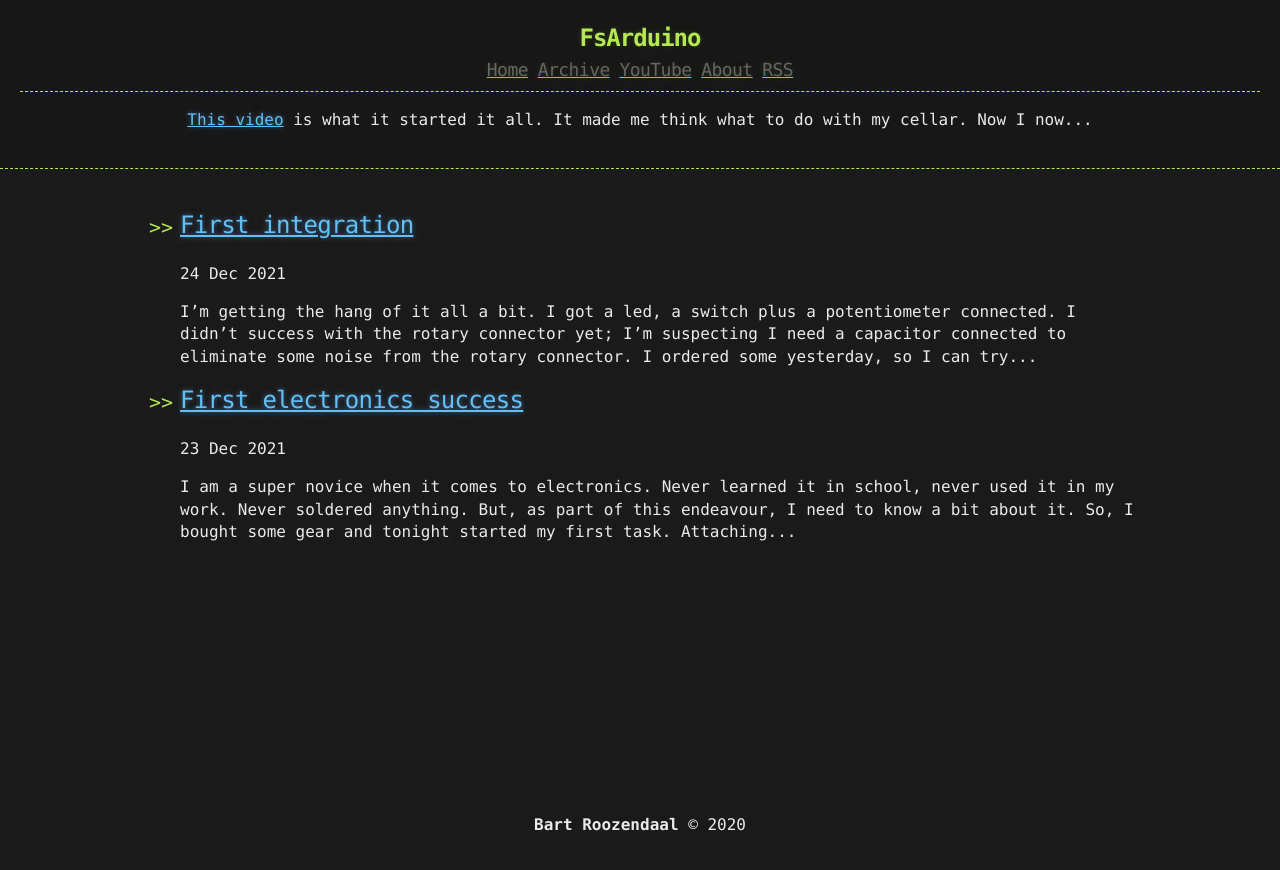
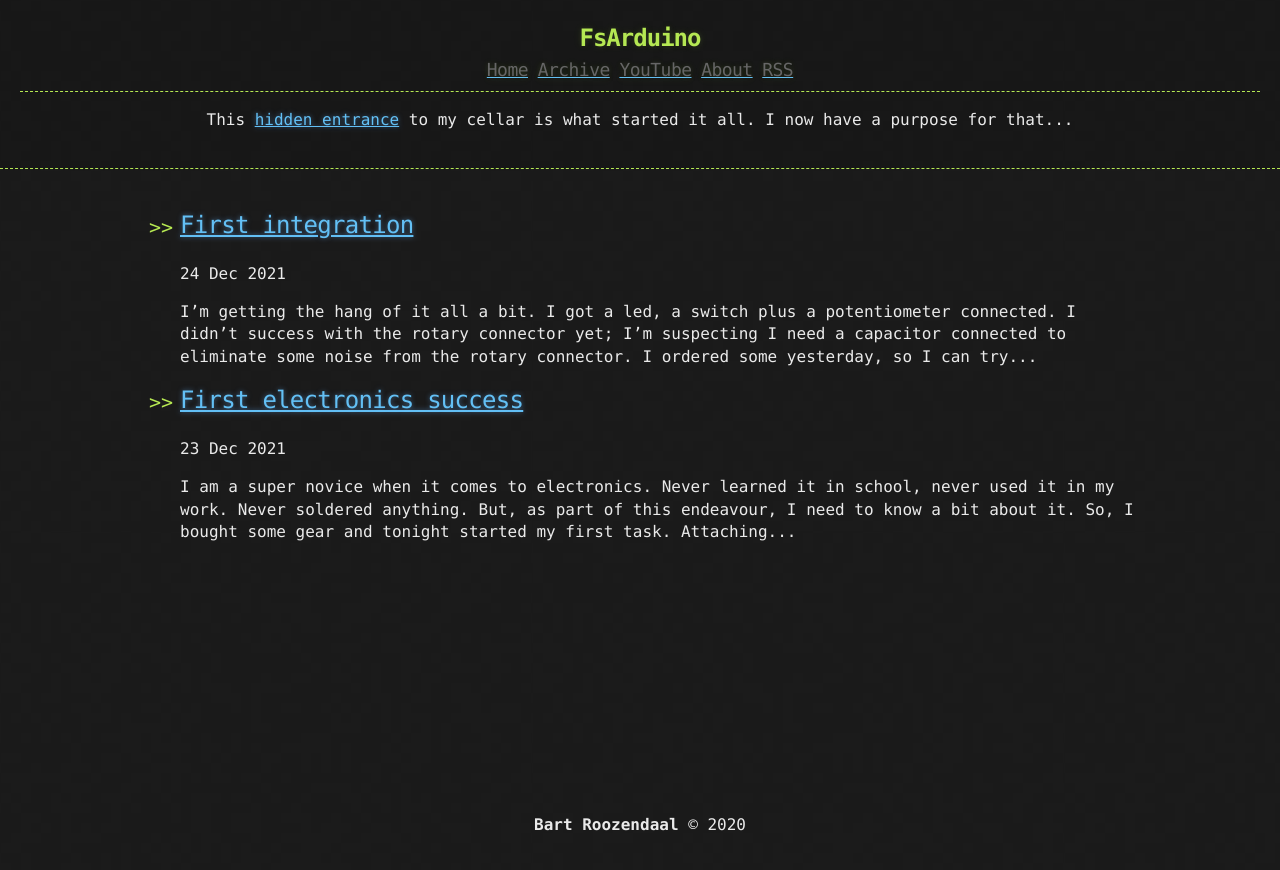
Before and after one commit to bartroozendaal/fsarduino.com, a Jekyll site: the page built from index.html, in a window 1280 px wide. Shown: the top 870 px of the page. Built offline with Jekyll 4.4.1, drawn with Linux system fonts in a browser that asks for light colours; the list of posts is cut into pages by our own code.

Commit message:
tagline anders

```diff
--- a/_includes/links.html
+++ b/_includes/links.html
@@ -4,4 +4,4 @@
 <a href="{{ "/about" | prepend: site.baseurl | replace: '//', '/' }}"><h2 class="header-link">About</h2></a>
 <a href="{{ "/atom.xml" | prepend: site.baseurl | replace: '//', '/' }}"><h2 class="header-link">RSS</h2></a>
 <hr />
-<p><a href="https://www.youtube.com/watch?v=n6wEbfZs4rQ">This video</a> is what it started it all. It made me think what to do with my cellar. Now I now...</p>
+<p>This <a href="https://www.youtube.com/watch?v=n6wEbfZs4rQ">hidden entrance</a> to my cellar is what started it all. I now have a purpose for that...</p>
```
